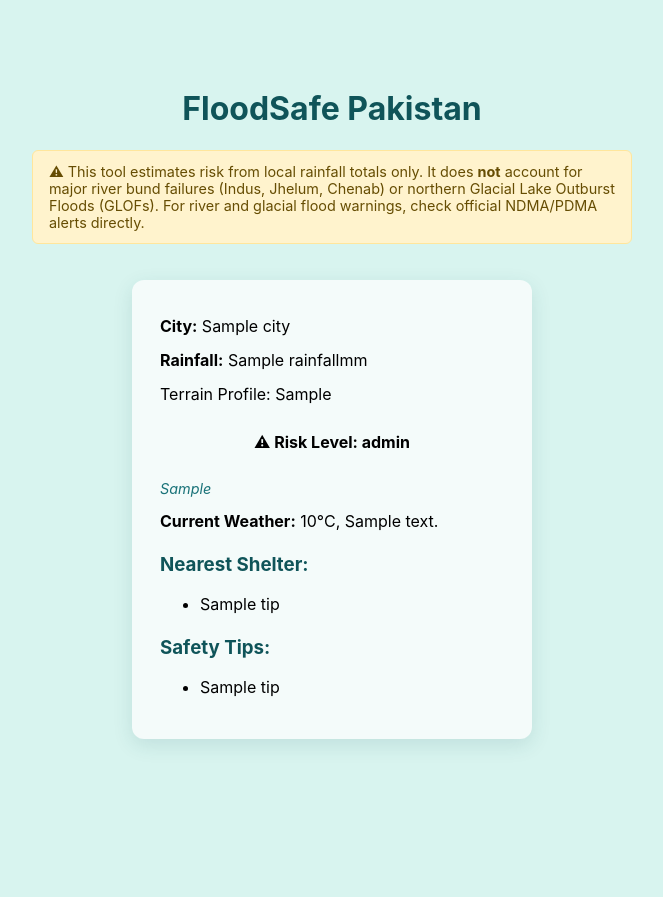
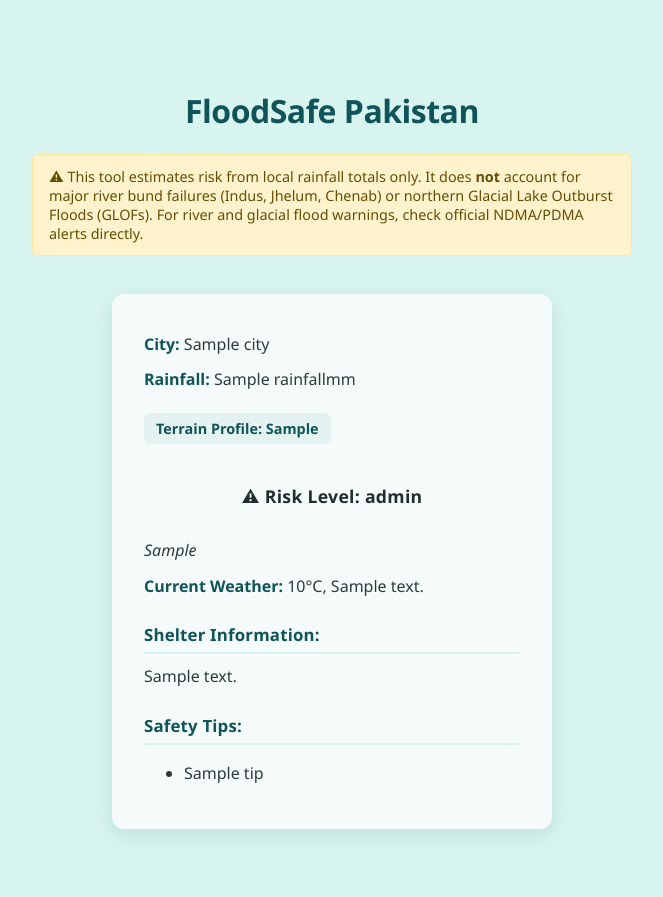
Before and after one commit to jam-tamache/Floodsafe-Pakistan, a Flask app: template templates/check.html in a window 1280 px wide. Shown: the whole page, without its empty margins (308-971 px from the left). Before the commit the page ends 745 px from the top, so only its background shows below. Run offline with Flask 3, Linux system fonts and the light colour scheme; the template is opened without the code that fills it: most values are stand-ins (such as "Sample title", 1, 10 or a date in 2020).

Commit message:
Updated project

```diff
--- a/risk_check.py
+++ b/risk_check.py
@@ -1,12 +1,17 @@
+import os
 from flask import Flask, jsonify, render_template, request
 import requests
+from dotenv import load_dotenv
+
+load_dotenv()  # reads variables from a .env file in the same folder as this script
+
 app = Flask(__name__)
 
 safety_tips = {
     "Low Risk": [
         "No immediate danger, but keep an eye on local weather updates",
         "Clear roof drains and gutters in case rainfall picks up",
-        "Keep your phone charged and know your nearest shelter location"
+        "Keep your phone charged and stay informed on local advisories"
     ],
     "Medium Risk": [
         "Move important documents (CNIC, land papers) to a high, dry place",
@@ -18,32 +23,23 @@ safety_tips = {
         "Evacuate immediately if local authorities issue a warning",
         "Never walk or drive through moving floodwater, even if it looks shallow",
         "Turn off electricity and gas at the mains before leaving home",
-        "Head to the nearest designated shelter with documents, medicines, and water",
-        "Call 1122 (Pakistan's emergency rescue service) if you're trapped or need help"
+        "Call 1122 (Pakistan's emergency rescue service) if you're trapped or need help",
+        "Follow evacuation guidance from PDMA Sindh / district administration - do not rely on this app for shelter locations"
     ]
 }
 
-# ---- Shelter data (normalized keys: lowercase, stripped) ----
-shelter = {
-    "nawabshah": ["Govt Boys High School"],
-    "sakrand": ["Taluka Hospital"],
-    "moro": ["Degree College Moro"],
-    "kotri": ["Govt Girls High School"],
-    "hyderabad": [
-        "Government College Kali Mori",
-        "Government College for Boys Pretabad",
-        "Government High School Sir Ghulam Hussain Hidayatullah (Pucca Qila)",
-        "Government Girls College Bakra Mandi",
-        "Government City College Hyderabad"
-    ],
-    "karachi": [
-        "Government Degree College Nazimabad",
-        "Government College for Men Nazimabad",
-        "Sindh Government Science College Federal B Area",
-        "Government Boys Degree College North Karachi",
-        "Government College of Commerce and Economics"
-    ],
-}
+# ---- Shelter guidance ----
+# NOTE: There is no publicly available, building-level list of official flood
+# shelters for Sindh cities. PDMA Sindh publishes aggregate damage stats and
+# district-level GIS maps, not named shelter addresses. Rather than guess or
+# invent building names, this app points users to the two channels that
+# actually have real-time, verified shelter info during an active flood.
+SHELTER_FALLBACK_MESSAGE = (
+    "Specific shelter locations are not publicly listed by PDMA Sindh at a "
+    "building level. In an emergency, call 1122 (Rescue Service) or check "
+    "PDMA Sindh (pdma.gos.pk) / your district administration for the "
+    "nearest active shelter."
+)
 
 # ---- Regional terrain-based rainfall risk profiles ----
 # Thresholds based on PMD/NDMA-style regional rainfall classification.
@@ -52,14 +48,19 @@ shelter = {
 # spot-check a handful of placements you know well (e.g. does PMD classify
 # Sargodha as plains or semi-arid in their own docs) - I'm not a verified
 # source for exact zone boundaries.
+#
+# Scope: Sindh-focused. Cities/towns below are Sindh's major population
+# centers plus well-known towns. A handful of major non-Sindh cities are
+# included only for map context (Lahore, Islamabad, Peshawar, Quetta), not
+# as a claim of full national coverage.
 
 REGIONAL_PROFILES = {
     "mega_urban_coastal": {
         "label": "Mega-Urban & Coastal",
         "cities": [
-            "karachi", "hyderabad", "badin", "thatta", "lahore", "rawalpindi",
-            "faisalabad", "multan", "gujranwala", "peshawar", "quetta",
-            "sialkot", "islamabad"
+            "karachi", "hyderabad", "badin", "thatta",
+            # non-Sindh, map-context only:
+            "lahore", "islamabad", "peshawar", "quetta"
         ],
         "low_max": 20, "medium_max": 45,
         "color": "#28a745",
@@ -68,9 +69,7 @@ REGIONAL_PROFILES = {
     "mountainous_rugged": {
         "label": "Mountainous & Rugged Terrain",
         "cities": [
-            "swat", "abbottabad", "mansehra", "chitral", "dir", "gilgit",
-            "skardu", "muzaffarabad", "mirpur", "murree", "gwadar", "pasni",
-            "turbat", "panjgur", "kharan", "kalat", "khuzdar"
+            "gwadar", "pasni", "turbat"
         ],
         "low_max": 15, "medium_max": 40,
         "color": "#ffc107",
@@ -80,8 +79,9 @@ REGIONAL_PROFILES = {
         "label": "Central Agricultural Plains",
         "cities": [
             "sukkur", "larkana", "nawabshah", "khairpur", "dadu", "ghotki",
-            "sahiwal", "sargodha", "jhang", "bahawalpur", "rahim yar khan",
-            "dera ghazi khan", "moro", "sakrand", "kotri"
+            "moro", "sakrand", "kotri", "mirpurkhas", "shikarpur", "jamshoro",
+            "naushahro feroze", "tando allahyar", "tando muhammad khan",
+            "kashmore", "ranipur", "rohri", "shahdadkot", "matiari"
         ],
         "low_max": 25, "medium_max": 55,
         "color": "#28a745",
@@ -136,13 +136,12 @@ def check_risk(rainfall_mm, city):
         risk_level = "High Risk"
 
     color_map = {"Low Risk": "#28a745", "Medium Risk": "#ffc107", "High Risk": "#dc3545"}
-    normalized_city = normalize_city(city)
 
     return {
         "risk_level": risk_level,
         "rainfall": rainfall_mm,
         "safety_tips": safety_tips[risk_level],
-        "shelter": shelter.get(normalized_city, ["No Shelter Information Available"]),
+        "shelter_message": SHELTER_FALLBACK_MESSAGE,
         "terrain_profile": profile["label"],
         "terrain_warning": profile["warning"],
         "risk_color": color_map[risk_level],
@@ -170,7 +169,7 @@ def check(city, rainfall):
     result = check_risk(rainfall, city)
     return render_template(
         "check.html", city=city, rainfall=rainfall,
-        safety_tips=result["safety_tips"], shelter=result["shelter"],
+        safety_tips=result["safety_tips"], shelter_message=result["shelter_message"],
         risk_level=result["risk_level"], terrain_profile=result["terrain_profile"],
         terrain_warning=result["terrain_warning"], risk_color=result["risk_color"]
     )
@@ -181,7 +180,11 @@ def result():
     city = request.args.get("city")
     rainfall_raw = request.args.get("rainfall")
 
-    url = (f"https://api.openweathermap.org/data/2.5/weather?q={city}&appid=361ed44cd513bb31594d424beb00e243&units=metric")
+    api_key = os.environ.get("OPENWEATHER_API_KEY")
+    url = (
+        f"https://api.openweathermap.org/data/2.5/weather"
+        f"?q={city}&appid={api_key}&units=metric"
+    )
     response = requests.get(url)
     data = response.json()
 
@@ -202,7 +205,7 @@ def result():
         result = check_risk(rainfall, city)
         return render_template(
             "check.html", city=city, rainfall=rainfall,
-            safety_tips=result["safety_tips"], shelter=result["shelter"],
+            safety_tips=result["safety_tips"], shelter_message=result["shelter_message"],
             risk_level=result["risk_level"], terrain_profile=result["terrain_profile"],
             terrain_warning=result["terrain_warning"], risk_color=result["risk_color"],
             temp=data["main"]["temp"], description=data["weather"][0]["description"]
--- a/static/style.css
+++ b/static/style.css
@@ -8,8 +8,9 @@ body{
     align-items: center;
     min-height: 100vh;
     padding: 60px 60px;
-    font-family: -apple-system, "Segoe UI", Roboto, Helvetica, Arial, sans-serif;
+    font-family: 'Segoe UI', -apple-system, Roboto, Helvetica, Arial, sans-serif;
     background-color: #D8F4EF;
+    color: #1F2D2E;
 }
 
 form {
@@ -21,29 +22,42 @@ form {
 
 .results {
     text-align: left;
-    max-width: 400px;
+    max-width: 440px;
     margin: 0 auto;
     background-color: #F4FBFA;
-    padding: 24px 28px;
+    padding: 28px 32px;
     border-radius: 12px;
     box-shadow: 0px 6px 20px rgba(15, 84, 89, 0.12);
 }
 
 .results p {
     margin: 10px 0;
-    line-height: 1.5;
+    line-height: 1.6;
+    font-size: 1rem;
+    color: #2E3A3B;
+}
+
+.results p strong {
+    color: #0F5459;
+    font-weight: 700;
 }
 
 .results h3 {
-    margin-top: 20px;
-    margin-bottom: 8px;
+    margin-top: 24px;
+    margin-bottom: 10px;
     color: #0F5459;
+    font-size: 1.05rem;
+    letter-spacing: 0.2px;
+    border-bottom: 2px solid #D8F4EF;
+    padding-bottom: 6px;
 }
 
 input {
     width: 100%;
     padding: 8px 13px;
     border-radius: 8px;
+    border: 1px solid #B7D9D6;
+    font-size: 1rem;
 }
 
 .container {
@@ -55,7 +69,7 @@ button {
     background-color: #197278;
     color: white;
     border-radius: 5px;
-    font-family: -apple-system, "Segoe UI", Roboto, sans-serif;
+    font-family: 'Segoe UI', -apple-system, Roboto, sans-serif;
     transition: background-color 0.2s ease;
     box-shadow: 0px 4px 12px rgba(15, 84, 89, 0.3);
     font-weight: 600;
@@ -68,10 +82,11 @@ h1 {
     color: #0F5459;
     text-align: center;
     font-size: 2rem;
+    letter-spacing: -0.5px;
 }
 
 label {
-    font-family: -apple-system, "Segoe UI", Roboto, sans-serif;
+    font-family: 'Segoe UI', -apple-system, Roboto, sans-serif;
     font-weight: 600;
 }
 
@@ -80,12 +95,13 @@ button:hover {
 }
 
 .risk-badge {
-    font-size: 1rem;
+    font-size: 1.1rem;
     font-weight: 700;
-    padding: 10px 16px;
+    padding: 12px 16px;
     border-radius: 8px;
-    margin: 16px 0;
+    margin: 18px 0;
     text-align: center;
+    letter-spacing: 0.3px;
 }
 
 .risk-low {
@@ -104,6 +120,19 @@ button:hover {
     background-color: #F8D7DA;
     color: #721C24;
     border: 2px solid #DC3545;
+}
+
+/* Terrain profile line - was getting visually lost between Rainfall and the
+   risk badge. Small pill treatment gives it its own visual weight instead
+   of reading as plain filler text. */
+.results p:has(+ .risk-badge) {
+    display: inline-block;
+    background-color: #E4F3F1;
+    color: #0F5459;
+    padding: 4px 12px;
+    border-radius: 6px;
+    font-size: 0.9rem;
+    font-weight: 600;
 }
 
 @media (max-width: 600px) {
@@ -170,4 +199,5 @@ button:hover {
 .results ul li {
     margin-bottom: 10px;
     line-height: 1.5;
+    color: #2E3A3B;
 }
--- a/templates/check.html
+++ b/templates/check.html
@@ -33,12 +33,8 @@
 </div>
     <p class="terrain-warning">{{ terrain_warning }}</p>
     <p><strong>Current Weather:</strong> {{ temp }}°C, {{ description }}</p>
-    <h3>Nearest Shelter:</h3>
-    <ul>
-    {% for tip in shelter %}
-    <li>{{ tip }}</li>
-    {% endfor %}
-    </ul>
+    <h3>Shelter Information:</h3>
+    <p>{{ shelter_message }}</p>
     <h3>Safety Tips:</h3>
     <ul>
     {% for tip in safety_tips %}
```
